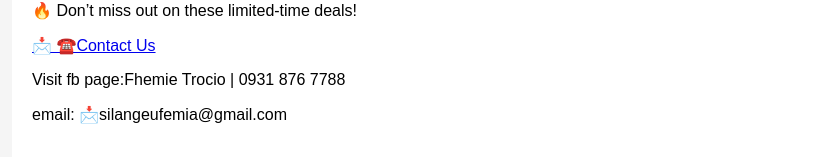
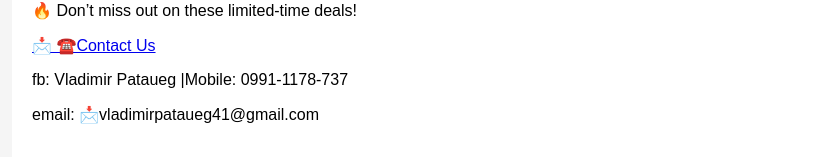
Before and after one commit to RicoGidoc/RentToOwn, a plain HTML site: page promopaseov.html in a window 1280 px wide. Shown: the part 1702-1859 px from the top of the page, without its empty margins (208-1025 px from the left). Drawn offline with Linux system fonts and the light colour scheme; files that its build step writes are made by us from their sources.

Commit message:
Update promopaseov.html

```diff
--- a/promopaseov.html
+++ b/promopaseov.html
@@ -168,9 +168,8 @@
 
         <!-- <h3>📞 Contact</h3> -->
         <a href="contact.html" id="home-btn">📩 ☎️Contact Us</a>
-        <p>Visit fb page:Fhemie Trocio | 0931 876 7788</p>
-        <p>email: 📩silangeufemia@gmail.com</p>
-
+        <p>fb: Vladimir Pataueg |Mobile: 0991-1178-737</p>
+        <p>email: 📩vladimirpataueg41@gmail.com</p>
     </div>
 
 </body>
```
